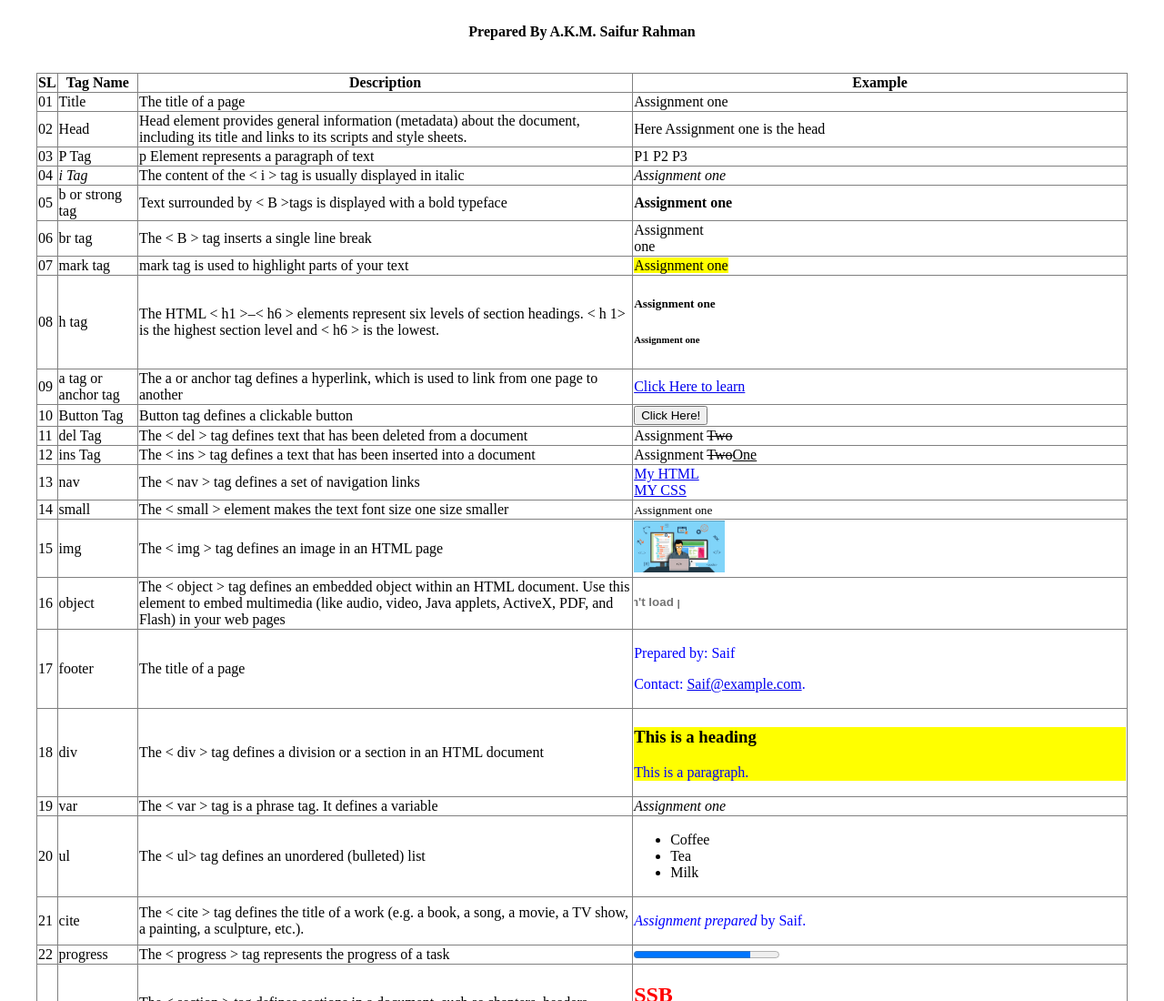
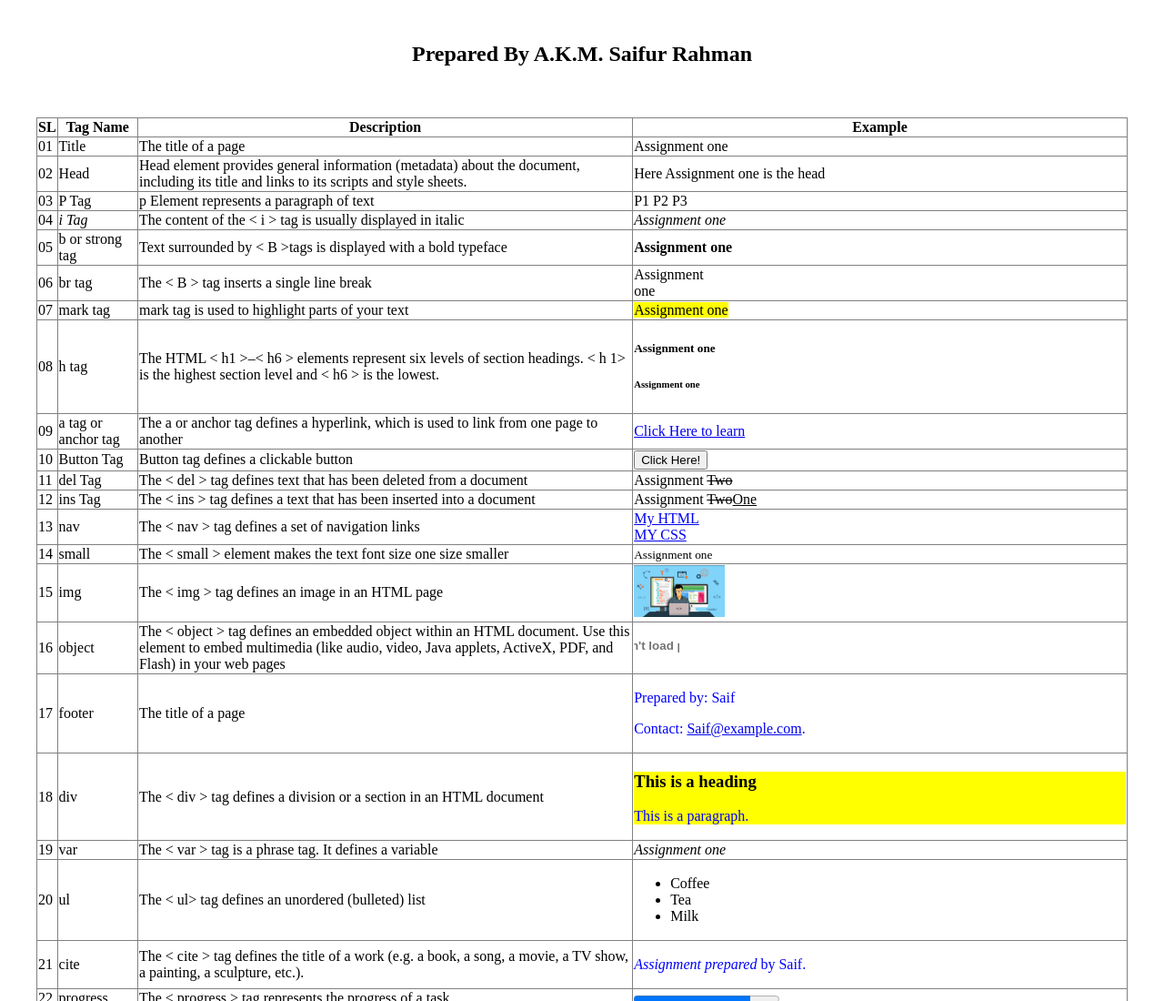
Before and after one commit to saifraham/Assignment-one, a plain HTML site: page index.html in a window 1280 px wide. Shown: the top 1100 px of the page at 91% size. Drawn offline with Linux system fonts and the light colour scheme.

Commit message:
Add files via upload

```diff
--- a/index.html
+++ b/index.html
@@ -4,7 +4,7 @@
 	<title>Assignment one</title>
 </head>
 <body>
-	<center> <strong> <br>Prepared By A.K.M. Saifur Rahman</strong> </center>
+	<center> <strong> <br><h2>Prepared By A.K.M. Saifur Rahman</h2> </strong> </center>
 <br>
 <br>
 <TABLE  style="border-collapse: collapse; width: 1200px; margin-right:auto;margin-left: auto;" border="1px">
```
